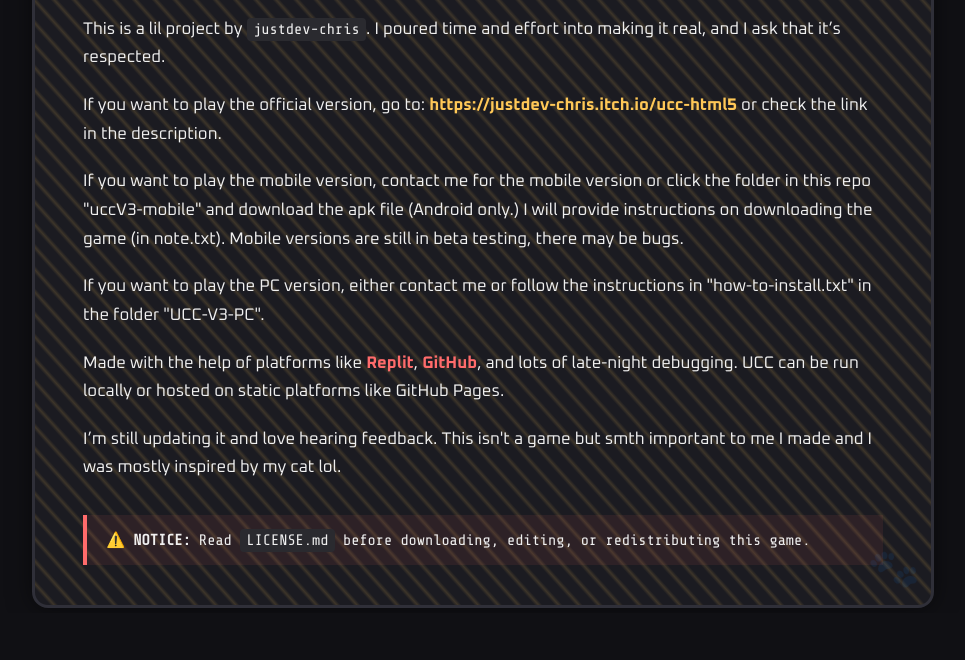
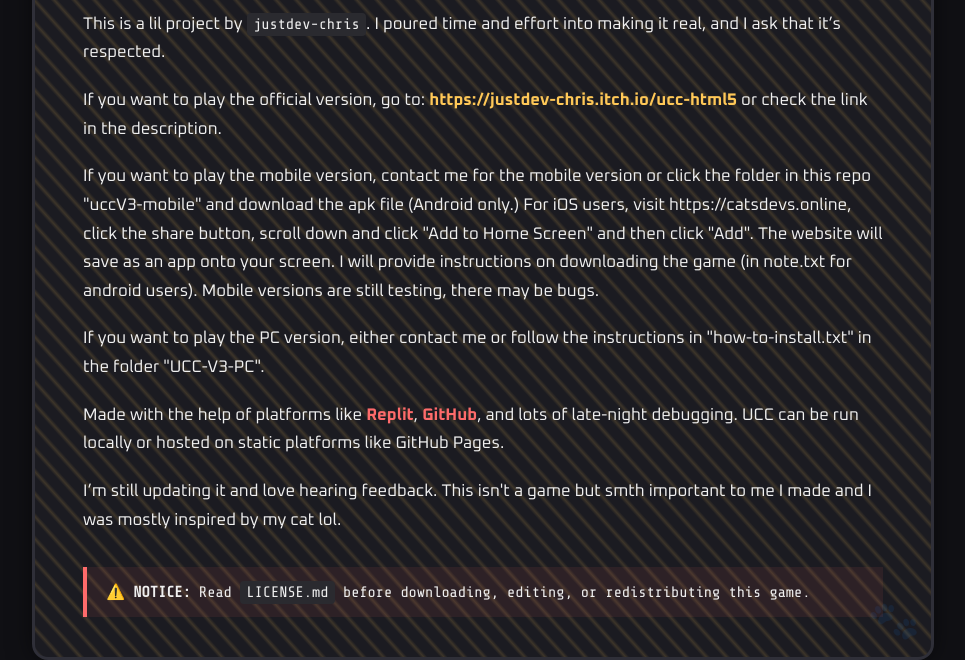
Before and after one commit to justdev-chris/Ultimate-Cat-Clicker, a plain HTML site: page index.html in a window 1280 px wide. Shown: the part 187-847 px from the top of the page, without its empty margins (157-1122 px from the left). Before the commit the page ends 800 px from the top, so only its background shows below. Drawn offline with nearby package versions, Linux system fonts and the light colour scheme.

Commit message:
Update index.html

```diff
--- a/index.html
+++ b/index.html
@@ -123,8 +123,10 @@
       <a href="https://justdev-chris.itch.io/ucc-html5" target="_blank">https://justdev-chris.itch.io/ucc-html5</a> or check the link in the description.</p>
 
     <p>If you want to play the mobile version, contact me for the mobile version or click the folder in this repo "uccV3-mobile" and download the apk file (Android only.)
-      I will provide instructions on downloading the game (in note.txt).
-      Mobile versions are still in beta testing, there may be bugs.
+      For iOS users, visit https://catsdevs.online, click the share button, scroll down and click "Add to Home Screen" and then click "Add". The website will save as an app
+      onto your screen.
+      I will provide instructions on downloading the game (in note.txt for android users).
+      Mobile versions are still testing, there may be bugs.</p>
 
     <p>If you want to play the PC version, either contact me or follow the instructions in "how-to-install.txt" in the folder "UCC-V3-PC".</p>
 
```
